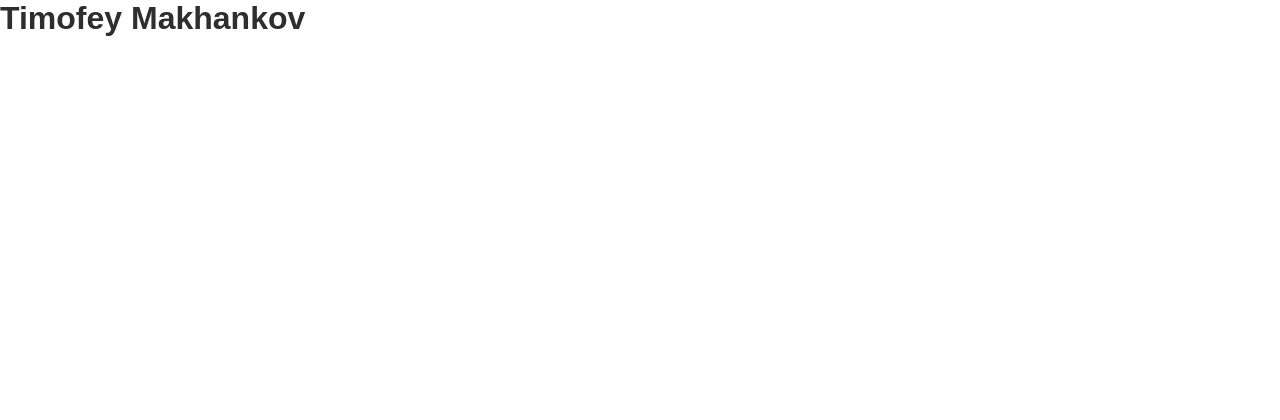
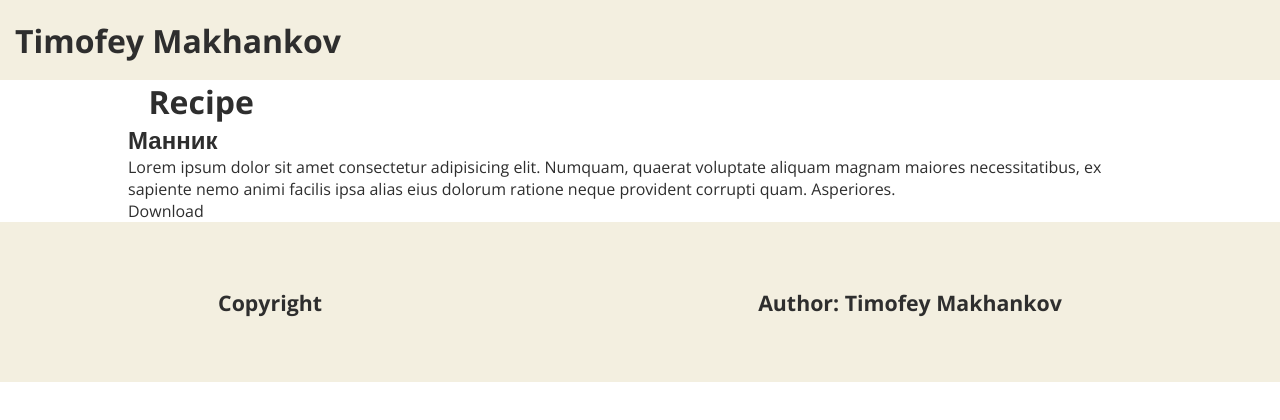
Before and after one commit to Timofey-Makhankov/Recipe-Website, a plain HTML site: page index.html in a window 1280 px wide. Drawn offline with nearby package versions, Linux system fonts and the light colour scheme; a web font is replaced by a local one.

Commit message:
added a header and footer

```diff
--- a/index.html
+++ b/index.html
@@ -4,14 +4,37 @@
     <meta charset="UTF-8" />
     <meta http-equiv="X-UA-Compatible" content="IE=edge" />
     <meta name="viewport" content="width=device-width, initial-scale=1.0" />
+    <link rel="preconnect" href="https://fonts.googleapis.com" />
+    <link rel="preconnect" href="https://fonts.gstatic.com" crossorigin />
+    <link rel="preconnect" href="https://fonts.googleapis.com" />
+    <link rel="preconnect" href="https://fonts.gstatic.com" crossorigin />
     <link
-      href="https://api.fontshare.com/v2/css?f[]=satoshi@1&display=swap"
+      href="https://fonts.googleapis.com/css2?family=Open+Sans:wght@300;400;600;700&display=swap"
       rel="stylesheet"
     />
     <link rel="stylesheet" href="style.css" />
     <title>Recipe Website</title>
   </head>
   <body>
-    <h1>Timofey Makhankov</h1>
+    <header>
+      <a href="https://github.com/Timofey-Makhankov" id="home"
+        >Timofey Makhankov</a
+      >
+    </header>
+    <main>
+      <h1 id="title">Recipe</h1>
+      <h2>Манник</h2>
+      <p>
+        Lorem ipsum dolor sit amet consectetur adipisicing elit. Numquam,
+        quaerat voluptate aliquam magnam maiores necessitatibus, ex sapiente
+        nemo animi facilis ipsa alias eius dolorum ratione neque provident
+        corrupti quam. Asperiores.
+      </p>
+      <a download="">Download</a>
+    </main>
+    <footer>
+      <p>Copyright</p>
+      <p>Author: Timofey Makhankov</p>
+    </footer>
   </body>
 </html>
--- a/style.css
+++ b/style.css
@@ -1,9 +1,48 @@
 * {
   margin: 0;
   padding: 0;
-  font-family: 'Satoshi', sans-serif;
+  font-family: 'Open Sans', sans-serif;
+  color: #2e2e2e;
 }
 
-h1{
-  color: #2e2e2e;
+header {
+  display: flex;
+  height: 80px;
+  text-align: left;
+  background-color: #f3efe0;
 }
+
+main{
+  margin-left: 10%;
+  margin-right: 10%;
+}
+
+footer {
+  display: flex;
+  height: 160px;
+  background-color: #f3efe0;
+  align-items: center;
+  justify-content: space-between;
+}
+
+footer p {
+  display: inline;
+  margin: auto;
+  font-size: 16pt;
+  font-weight: 700;
+}
+
+#home {
+  margin: auto 15px;
+  font-weight: 700;
+  font-size: 24pt;
+  text-decoration: none;
+}
+
+#home:visited {
+  color: inherit;
+}
+
+#title {
+  margin-left: 2%;
+}
```
Also changed, not shown: 1 other file.
